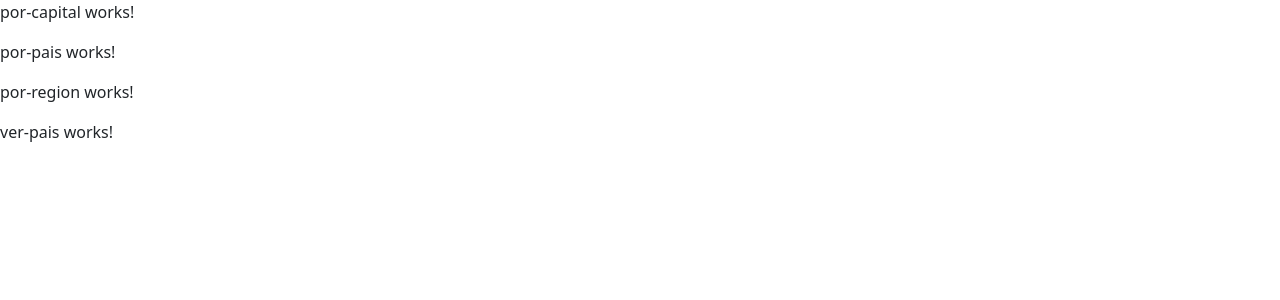
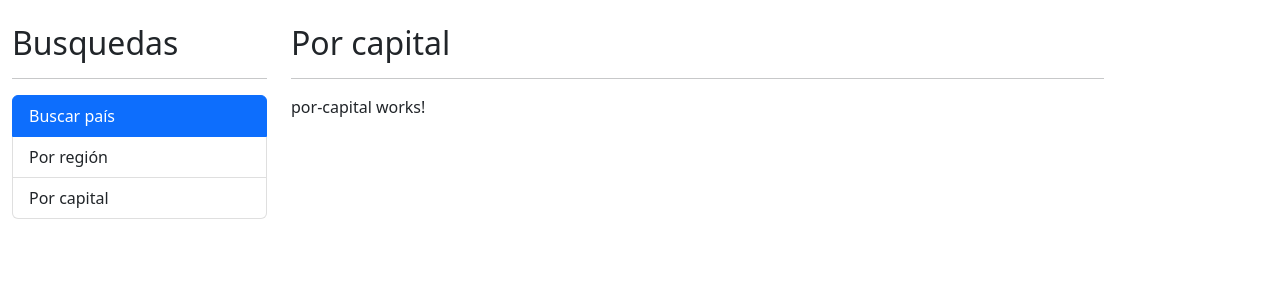
Before and after one commit to agustin-f/paisesApp, an Angular app: page / in a window 1280 px wide. Shown: the top 300 px of the page. Built offline with nearby package versions, Linux system fonts and the light colour scheme.

Commit message:
html layout

```diff
--- a/src/app/app.component.html
+++ b/src/app/app.component.html
@@ -1,4 +1,16 @@
-<app-por-capital></app-por-capital>
-<app-por-pais></app-por-pais>
-<app-por-region></app-por-region>
-<app-ver-pais></app-ver-pais>
+<div class="row container mt-4">
+    <div class="col-3">
+        <h2>Busquedas</h2>
+        <hr>
+        <ul class="list-group">
+            <li class="list-group-item active">Buscar país</li>
+            <li class="list-group-item">Por región</li>
+            <li class="list-group-item">Por capital</li>
+        </ul>
+    </div>
+    <div class="col">
+        <h2>Por capital</h2>
+        <hr>
+        <app-por-capital></app-por-capital>
+    </div>
+</div>
```
